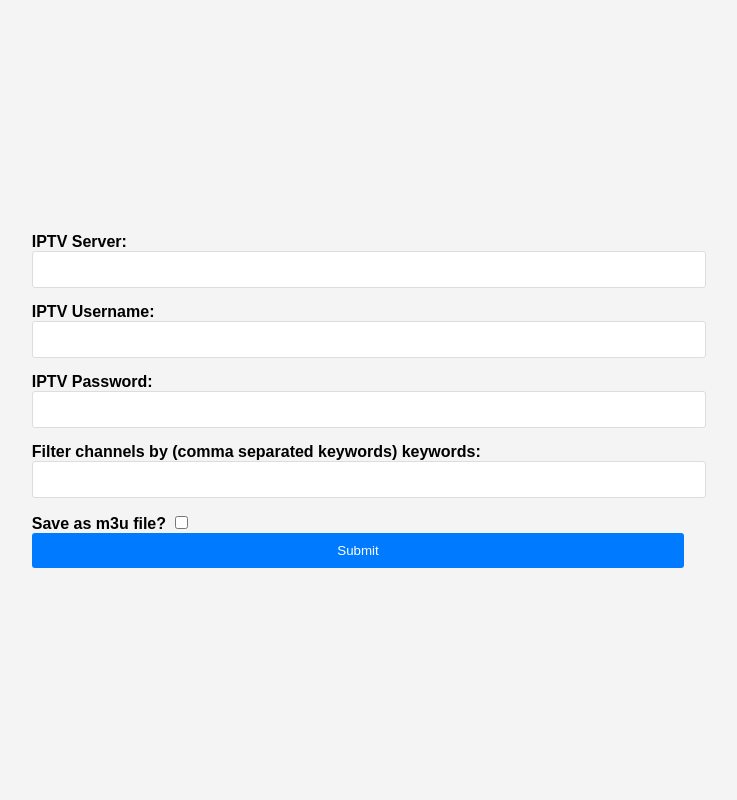
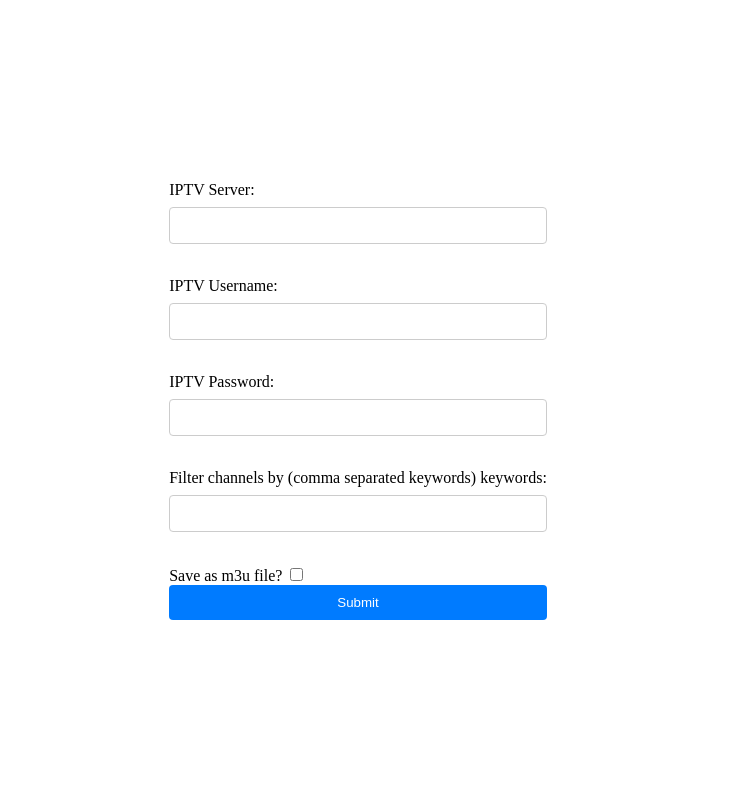
Before and after one commit to NikGioulos/iptv_m3u, a Flask app: page /iptv in a window 1280 px wide. Shown: the whole page, without its empty margins (282-1019 px from the left). Run offline with Flask 3, Linux system fonts and the light colour scheme.

Commit message:
cosmetic changes in css

```diff
--- a/static/style.css
+++ b/static/style.css
@@ -1,53 +1,55 @@
-/* style.css */
-
-body {
-    font-family: Arial, sans-serif;
-    background-color: #f4f4f4;
+/* Reset some default styles */
+body, h1, p, form {
     margin: 0;
     padding: 0;
+}
+
+/* Center the content vertically and horizontally */
+body {
     display: flex;
     justify-content: center;
     align-items: center;
-    min-height: 100vh;
+    height: 100vh; /* Ensure full viewport height */
+    flex-direction: column; /* Display children vertically */
 }
 
-.container {
-    width: 50%;
+/* Section with content */
+section {
+    background-color: #fff;
+    border: 1px solid #ccc;
     padding: 20px;
-    background-color: #fff;
-    border: 1px solid #ddd;
-    border-radius: 5px;
-    box-shadow: 0 2px 4px rgba(0, 0, 0, 0.1);
-    text-align: center;
+    max-width: 1080px;
+    box-shadow: 0 0 10px rgba(0, 0, 0, 0.1);
+    width: 80%; /* Cover half the page width */
+}
+
+/* Style the form */
+form {
+    display: flex;
+    flex-direction: column;
 }
 
 label {
-    font-weight: bold;
+    margin-bottom: 8px;
 }
 
 input[type="text"],
 input[type="password"] {
-    width: 100%;
     padding: 10px;
     margin-bottom: 15px;
-    border: 1px solid #ddd;
-    border-radius: 3px;
+    border: 1px solid #ccc;
+    border-radius: 4px;
 }
 
 input[type="submit"] {
-    width: 100%;
-    padding: 10px;
-    background-color: #007BFF;
+    background-color: #007bff;
     color: #fff;
     border: none;
-    border-radius: 3px;
+    padding: 10px 20px;
+    border-radius: 4px;
     cursor: pointer;
 }
 
-/* Add media query for responsiveness on smaller screens */
-@media screen and (max-width: 480px) {
-    .container {
-        width: 90%;
-        padding: 10px;
-    }
+input[type="submit"]:hover {
+    background-color: #0056b3;
 }
--- a/templates/iptv_form.html
+++ b/templates/iptv_form.html
@@ -18,8 +18,10 @@
     <label for="iptvServer">Filter channels by (comma separated keywords) keywords:</label>
     <input type="text" name="iptvKeywords" id="iptvKeywords" required><br>
 
+    <span>
     <label for="iptvServer">Save as m3u file?</label>
     <input type="checkbox" name="iptvAsFile" id="iptvAsFile"><br>
+    </span>
 
     <input type="submit" value="Submit">
 </form>
```
